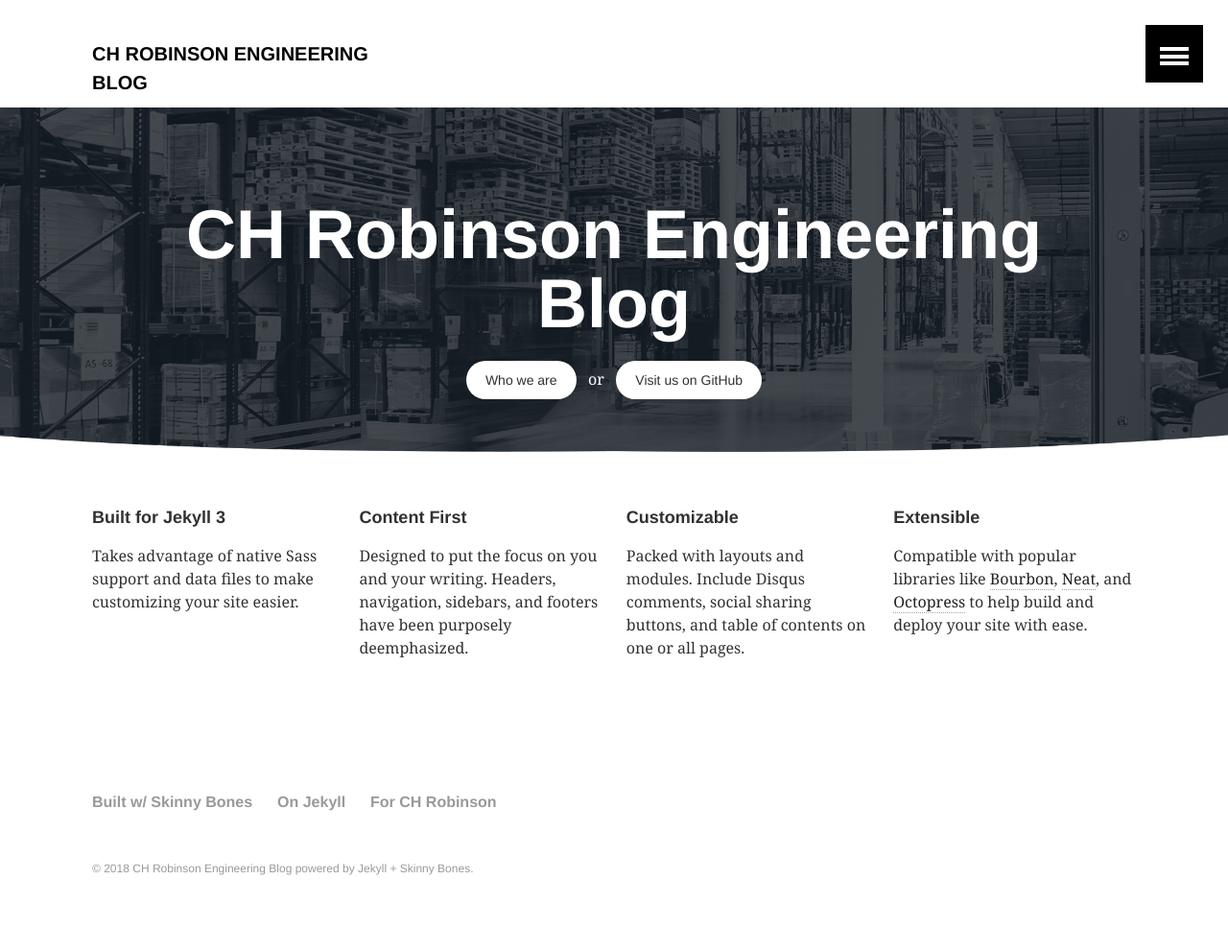
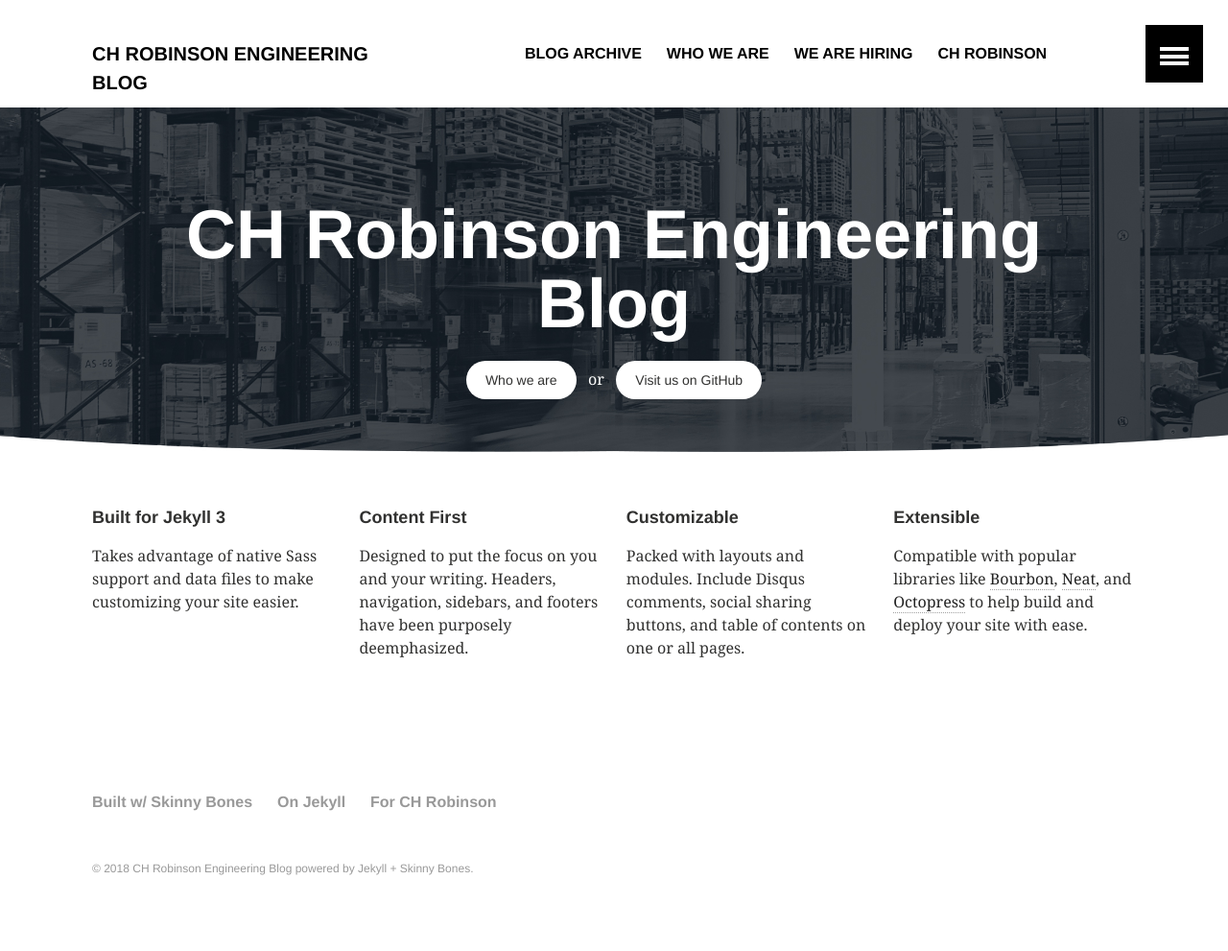
Before and after one commit to ch-robinson/ch-robinson.github.com, a Jekyll site: the page built from index.md, in a window 1280 px wide. Shown: the whole page at 96% size. Built offline with Jekyll 4.4.1, drawn with Linux system fonts in a browser that asks for light colours.

Commit message:
Update navigation.yml

```diff
--- a/_data/navigation.yml
+++ b/_data/navigation.yml
@@ -1,6 +1,21 @@
 # Site navigation links
 
-- title:
-  url:
-  excerpt:
-  image:
+- title: Blog Archive
+  url: /blogs/
+  excerpt: "Blog Archive"
+  image: 400x250.gif
+
+- title: Who We Are
+  url: /who-we-are/
+  excerpt: ""
+  image: 400x250.gif
+
+- title: We Are Hiring
+  url: https://www.chrobinson.com/en-us/careers/
+  excerpt: ""
+  image: 400x250.gif
+
+- title: CH Robinson
+  url: https://www.chrobinson.com/
+  excerpt: ""
+  image: 400x250.gif
```
